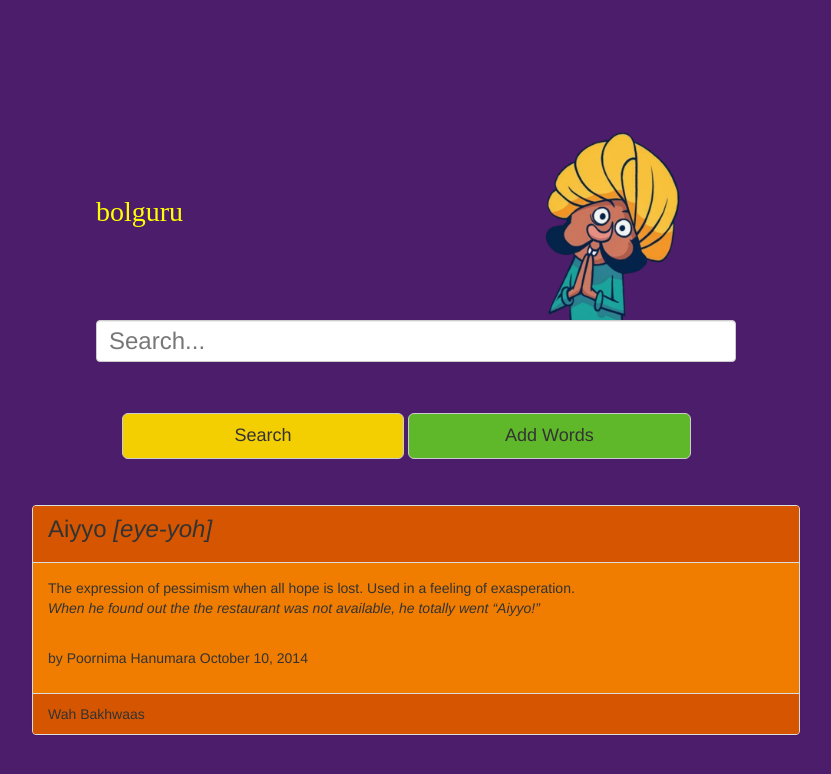
After one commit to kritarthjain/humarabajaj, a PHP site: page /html/index1.html in a window 1280 px wide. The commit adds this page. Shown: the top 774 px of the page, without its empty margins (224-1055 px from the left). Run offline with PHP 8.4, Linux system fonts and the light colour scheme; some libraries are stand-ins or nearby versions.

Commit message:
Redesigned landing page

```diff
--- a/css/styles.css
+++ b/css/styles.css
@@ -5,7 +5,9 @@
   margin: 15px;
 }
 */
-
+body{
+	background-color: #4C1D6A;
+}
 .navbar {
 	background-color: #490A3D;
 }
@@ -39,3 +41,73 @@
 	border-color: #BD1550;
 	width=70%;
 }
+.input-group-lg{
+	margin-left:auto;
+	margin-right: auto;
+	margin-top: 5%;
+	width: 50%;
+}
+.bol-guru-logo{
+	margin-top:10%;
+}
+p.bol-guru-text{
+	margin-top: 5%;
+	margin-left:25%;
+	float:left;
+	font-family: trebuchet;
+	font-size:200%;
+    color: yellow;
+}
+
+.landing-media-object{
+	margin-left:25%;
+	float:left;
+	width:15%;
+	height:15%;
+
+}
+
+.btn-lg.search-button{
+	background-color: #F3CE00;
+	width:48%;
+}
+
+
+.btn-lg.add-words-button{
+	background-color: #5eb82a;
+	width:48%;
+}
+
+.landing-page-button-group{
+	margin-right: auto;
+	margin-left: auto;
+	margin-top: 2%;
+	width:50%;
+	padding:2%;
+
+}
+
+.form-control.search-box{
+	margin-left: 25%;
+	width:50%;
+	height: 30%;
+	font-size: 24px;
+
+}
+
+.panel.panel-default{
+	background:#F07D00;
+	margin-left:20%;
+	margin-right: 20%;
+}
+
+.panel>.panel-footer{
+	background: #D65500;
+}
+.panel>.panel-heading{
+	background: #D65500;
+}
+.word-card-title{
+	margin-top:0px;
+	margin-botton:0px;
+}
--- /dev/null
+++ b/html/index1.html
@@ -0,0 +1,61 @@
+<!DOCTYPE html>
+<html lang="en">
+  <head>
+    <meta charset="utf-8">
+    <meta http-equiv="X-UA-Compatible" content="IE=edge">
+    <meta name="viewport" content="width=device-width, initial-scale=1">
+    <title>Bol Guru</title>
+
+    <!-- Bootstrap -->
+    <link href="../css/bootstrap.min.css" rel="stylesheet">
+    <link href="../css/styles.css" rel="stylesheet">
+
+    <!-- HTML5 Shim and Respond.js IE8 support of HTML5 elements and media queries -->
+    <!-- WARNING: Respond.js doesn't work if you view the page via file:// -->
+    <!--[if lt IE 9]>
+      <script src="https://oss.maxcdn.com/html5shiv/3.7.2/html5shiv.min.js"></script>
+      <script src="https://oss.maxcdn.com/respond/1.4.2/respond.min.js"></script>
+    <![endif]-->
+  </head>
+  <body>
+
+
+    <!-- Logo -->
+
+    <div class="bol-guru-logo">
+      <p class="bol-guru-text"> bolguru </p>
+      <img class="landing-media-object" src="../images/chumbak/namaste.png" alt="chumbak namaste image">
+      <input type="text" class="form-control search-box" placeholder="Search...">
+    </div>
+
+
+    <div class="landing-page-button-group">
+      <button class="btn btn-default btn-lg search-button" type="button" >
+      Search
+      </button>
+      <button class="btn btn-default btn-lg add-words-button" type="button" >
+      Add Words
+      </button>
+    </div>
+
+    <div class="panel panel-default">
+      <div class="panel-heading">
+        <h3 class="word-card-title"> Aiyyo <i>[eye-yoh]</i></h3>
+      </div>
+      <div class="panel-body">
+        The expression of pessimism when all hope is lost. Used in a feeling of exasperation.
+
+        <p><i>When he found out the the restaurant was not available, he totally went “Aiyyo!”</i></p>
+        <br>
+        <p>by Poornima Hanumara October 10, 2014</p>
+      </div>
+      <div class="panel-footer">Wah  Bakhwaas</div>
+    </div>
+
+
+    <!-- jQuery (necessary for Bootstrap's JavaScript plugins) -->
+    <script src="https://ajax.googleapis.com/ajax/libs/jquery/1.11.1/jquery.min.js"></script>
+    <!-- Include all compiled plugins (below), or include individual files as needed -->
+    <script src="../js/bootstrap.min.js"></script>
+  </body>
+</html>
```
